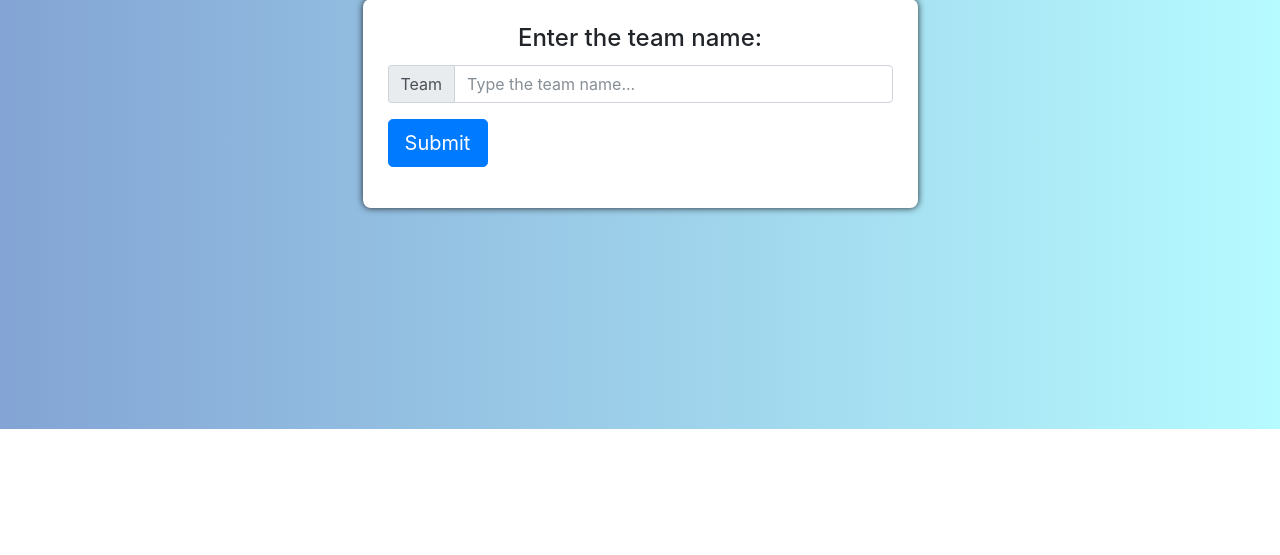
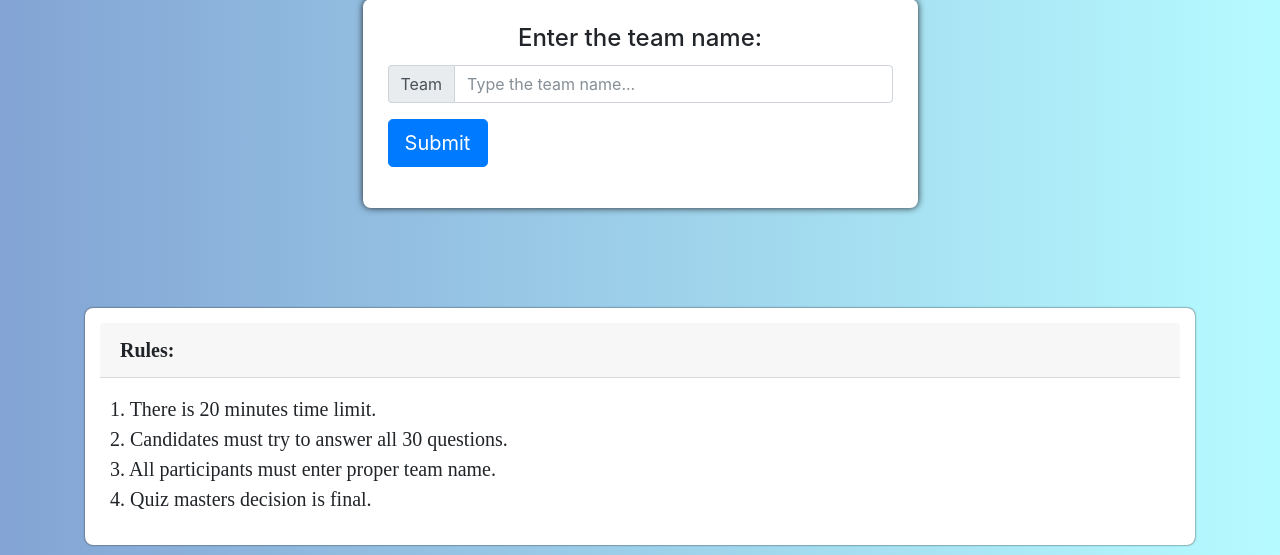
Before and after one commit to b1n4ry9h0S7/quiz-master, a PHP site: page / in a window 1280 px wide. Shown: the part 371-926 px from the top of the page. Before the commit the page ends 800 px from the top, so only its background shows below. Run offline with PHP 8.4, Linux system fonts and the light colour scheme.

Commit message:
Added rules in index page

```diff
--- a/index.php
+++ b/index.php
@@ -8,7 +8,7 @@
   <div class="jumbotron jumbotron-fluid">
     <h1 class="display-4 animated flipInY header
 ">Welcome to <span id="Mmash">Meteor Mash</span></h1>
-    <h3 class=" animated fadein"><span class="ityped"></span></h3>
+    <h3><span class="ityped"></span></h3>
     <hr>
   </div>
 </div>
@@ -73,6 +73,21 @@ if(isset($_POST['submit'])) {
       </div>
     </div>
   </div>
+
+<div class="card">
+  <div class="card-header">
+    <b>Rules:</b>
+  </div>
+  <div class="card-block">
+    <p>
+      <pre>  1. There is 20 minutes time limit.
+  2. Candidates must try to answer all 30 questions.
+  3. All participants must enter proper team name.
+  4. Quiz masters decision is final.</pre></p>
+  </div>
+</div>
+
+
 </div>
 </body>
 <style type="text/css">
@@ -84,27 +99,19 @@ if(isset($_POST['submit'])) {
     text-align: center;
     background-color: white;
   }
+  pre {
+    font-family: "Times New Roman" , Times, sans-serif;
+    font-size: 20px;
+  }
+
+  .card-header {
+      font-family: "Times New Roman" , Times, sans-serif;
+    font-size: 20px;
+  }
 
   .card {
     border-radius: 8px;
   }
-
-/*
-         {
-        margin: 0;
-        padding: 0;
-        font-family:FreeMono, monospace ;
-
-    } */
-
-    /*  {
-       width: 100%;
-       padding: 10px;
-       margin: 10%;
-       background: linear-gradient(to right,#232526, #414345);
-       padding-left: 10px;
-       border-radius: 10px;
-        } */
     #Mmash {
         margin: 0;
         padding: 0;
```
